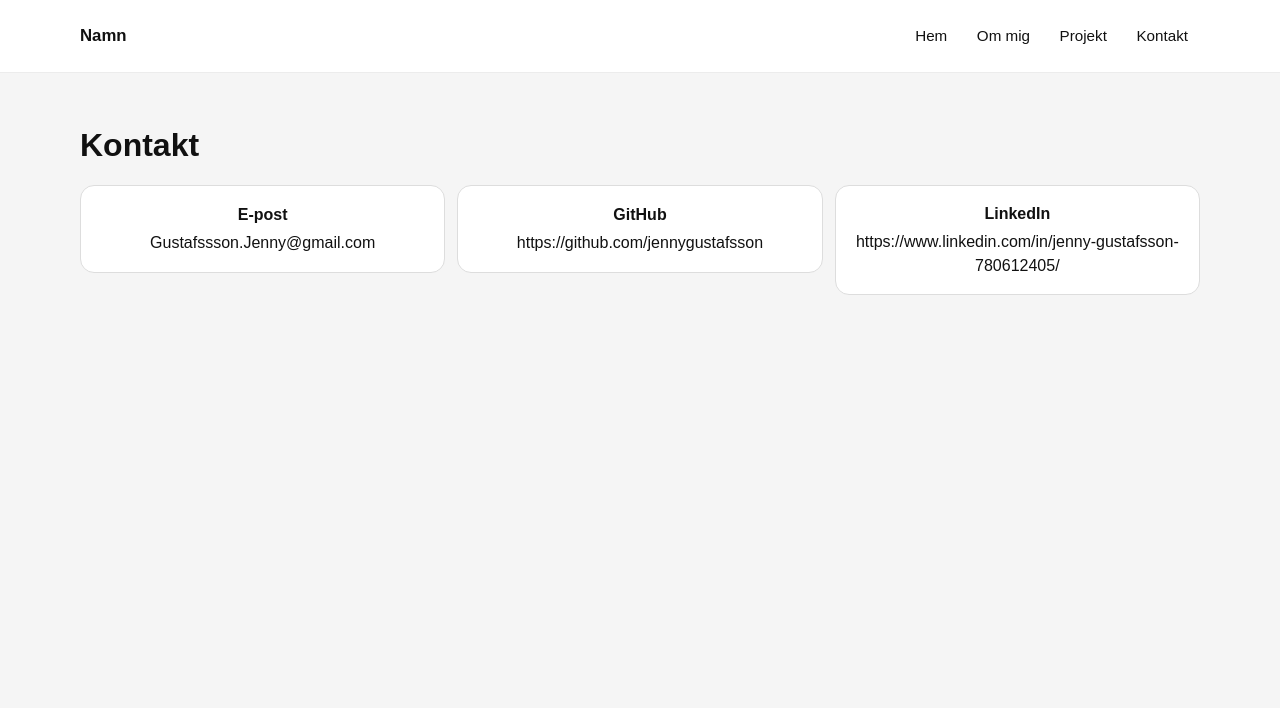
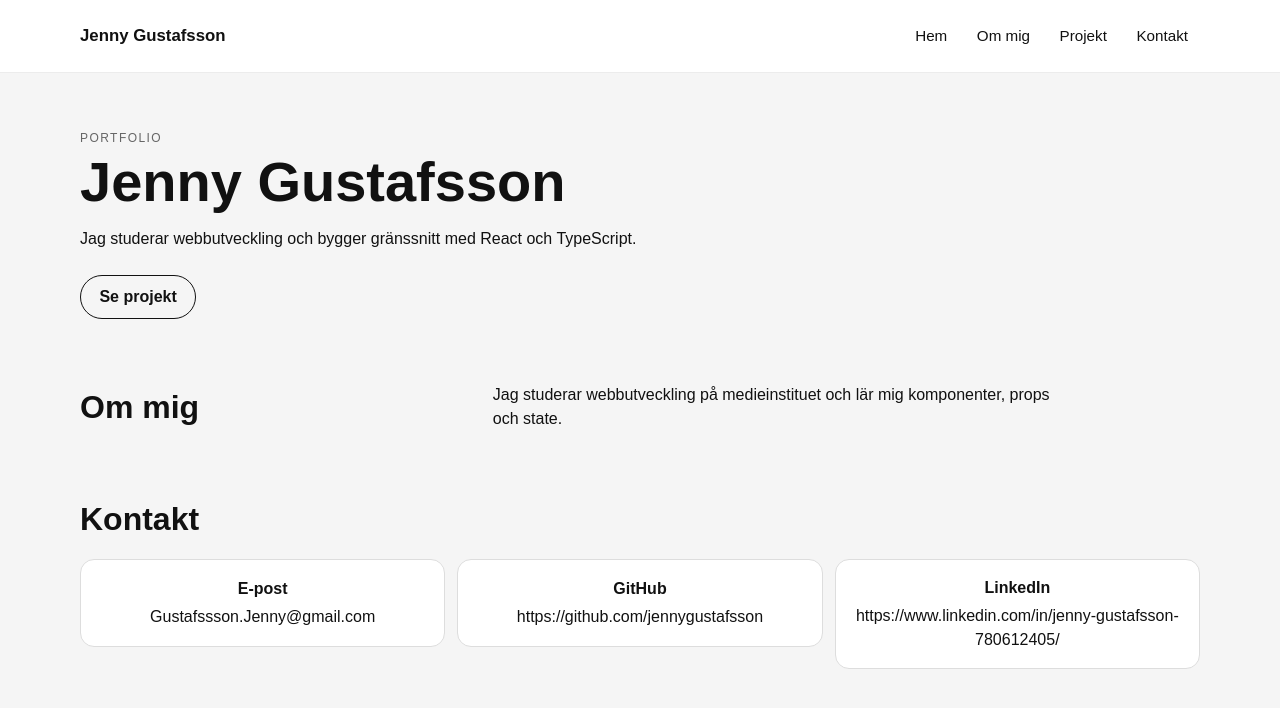
Before and after one commit to jennygustafsson/Js-ramverk-portfolio, a React (Vite) app: page / in a window 1280 px wide. Shown: the top 708 px of the page. Built offline with nearby package versions, Linux system fonts and the light colour scheme.

Commit message:
Add home and about sections

```diff
--- a/src/App.tsx
+++ b/src/App.tsx
@@ -1,10 +1,25 @@
+import { About } from './components/About.tsx'
 import { Footer } from './components/Footer.tsx'
 import { Header } from './components/Header.tsx'
+import { Hero } from './components/Hero.tsx'
+
+const name = 'Jenny Gustafsson'
 
 function App() {
   return (
     <>
-      <Header name="Namn" />
+      <Header name={name} />
+      <main>
+        <Hero
+          name={name}
+          intro="Jag studerar webbutveckling och bygger gränssnitt med React och TypeScript."
+        />
+        <About
+          paragraphs={[
+            'Jag studerar webbutveckling på medieinstituet och lär mig komponenter, props och state.',
+          ]}
+        />
+      </main>
       <Footer
         email="Gustafssson.Jenny@gmail.com"
         githubUrl="https://github.com/jennygustafsson"
--- /dev/null
+++ b/src/components/About.module.css
@@ -0,0 +1,30 @@
+.about {
+  width: var(--content);
+  margin: 0 auto;
+  padding: 2rem 0 1rem;
+  scroll-margin-top: 5rem;
+  display: grid;
+  gap: 0.75rem;
+}
+
+.about h2 {
+  margin: 0;
+  font-size: 2rem;
+}
+
+.about p {
+  margin: 0 0 0.75rem;
+  max-width: 65ch;
+}
+
+.about p:last-child {
+  margin-bottom: 0;
+}
+
+@media (min-width: 800px) {
+  .about {
+    grid-template-columns: 0.7fr 1.3fr;
+    gap: 2rem;
+    align-items: start;
+  }
+}
--- /dev/null
+++ b/src/components/About.tsx
@@ -0,0 +1,18 @@
+import styles from './About.module.css'
+
+type AboutProps = {
+  paragraphs: string[]
+}
+
+export function About({ paragraphs }: AboutProps) {
+  return (
+    <section id="om" className={styles.about}>
+      <h2>Om mig</h2>
+      <div>
+        {paragraphs.map((paragraph) => (
+          <p key={paragraph}>{paragraph}</p>
+        ))}
+      </div>
+    </section>
+  )
+}
--- /dev/null
+++ b/src/components/Hero.module.css
@@ -0,0 +1,38 @@
+.hero {
+  width: var(--content);
+  margin: 0 auto;
+  padding: 3.5rem 0 2rem;
+  scroll-margin-top: 5rem;
+}
+
+.eyebrow {
+  margin: 0;
+  color: #666666;
+  font-size: 0.75rem;
+  letter-spacing: 0.12em;
+  text-transform: uppercase;
+}
+
+.hero h1 {
+  margin: 0.35rem 0 0;
+  font-size: clamp(2.5rem, 7vw, 3.5rem);
+  line-height: 1.05;
+}
+
+.intro {
+  max-width: 36rem;
+  margin: 1rem 0 0;
+}
+
+.button {
+  display: inline-flex;
+  align-items: center;
+  margin-top: 1.5rem;
+  min-height: 2.75rem;
+  padding: 0.55rem 1.15rem;
+  border: 1.5px solid #111111;
+  border-radius: 999px;
+  color: #111111;
+  font-weight: 700;
+  text-decoration: none;
+}
--- /dev/null
+++ b/src/components/Hero.tsx
@@ -0,0 +1,19 @@
+import styles from './Hero.module.css'
+
+type HeroProps = {
+  name: string
+  intro: string
+}
+
+export function Hero({ name, intro }: HeroProps) {
+  return (
+    <section id="hem" className={styles.hero}>
+      <p className={styles.eyebrow}>Portfolio</p>
+      <h1>{name}</h1>
+      <p className={styles.intro}>{intro}</p>
+      <a className={styles.button} href="#projekt">
+        Se projekt
+      </a>
+    </section>
+  )
+}
```
